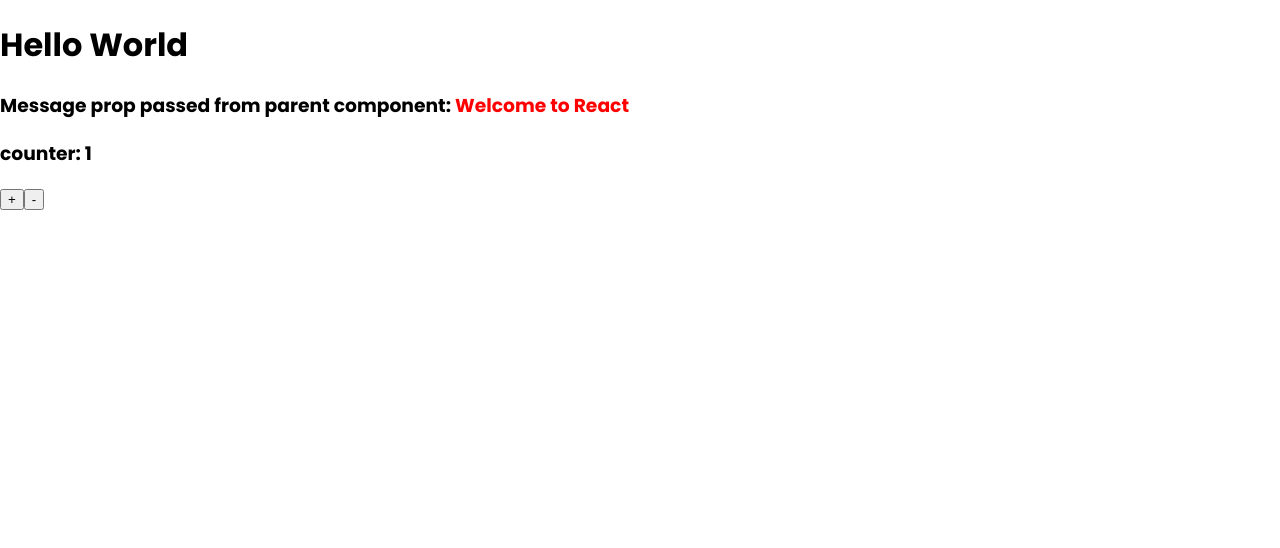
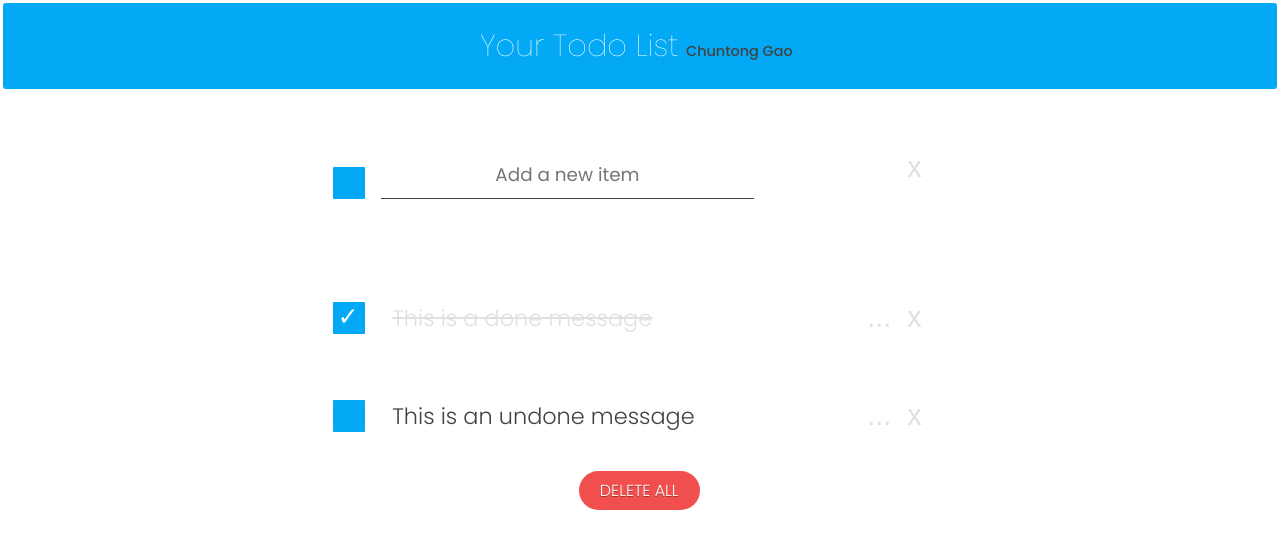
Before and after one commit to xnie0204/todo-list-react, a React (Create React App) app: page / in a window 1280 px wide. Shown: the top 548 px of the page. Built offline with nearby package versions, Linux system fonts and the light colour scheme.

Commit message:
finish all components

```diff
--- a/src/App.tsx
+++ b/src/App.tsx
@@ -1,13 +1,24 @@
 import React from 'react';
 
-import ChildComponent from './ChildComponent';
+import TodoList from './components/TodoList';
 
 const App: React.FC = (): JSX.Element => {
+    const header = (
+        <div className="title-div">
+            <span className="title">
+                <a href="#">Your Todo List</a>
+            </span>
+            <span className="author">
+                <a href="https://cgao.info">&nbsp; Chuntong Gao &nbsp;</a>
+            </span>
+        </div>
+    );
+
     return (
-        <React.Fragment>
-            <h1>Hello World</h1>
-            <ChildComponent message={'Welcome to React'} />
-        </React.Fragment>
+        <div className="app-container">
+            {header}
+            <TodoList />
+        </div>
     );
 };
 
--- a/src/ChildComponent.tsx
+++ /dev/null
@@ -1,28 +0,0 @@
-import React, { useState } from 'react';
-
-interface ChildComponentProps {
-    message: string;
-}
-
-const ChildComponent: React.FC<ChildComponentProps> = (
-    props: ChildComponentProps
-) => {
-    const [count, setCount] = useState(1);
-    const { message } = props;
-    const handleAdd = (): void => setCount(count + 1);
-    const handleSubtract = (): void => setCount(count - 1);
-
-    return (
-        <div>
-            <h3>
-                Message prop passed from parent component:{' '}
-                <span style={{ color: 'red' }}>{message}</span>
-            </h3>
-            <h3>counter: {count}</h3>
-            <button onClick={handleAdd}>+</button>
-            <button onClick={handleSubtract}>-</button>
-        </div>
-    );
-};
-
-export default ChildComponent;
--- /dev/null
+++ b/src/components/NewItemForm.tsx
@@ -0,0 +1,94 @@
+import React, { useRef, useState } from 'react';
+import { useDispatch } from 'react-redux';
+
+import { addItem, toggleAllItems } from '../redux/actions';
+
+const NewItemForm = (): JSX.Element => {
+    const dispatch = useDispatch();
+    const [input, setInput] = useState('');
+    const [typing, setTyping] = useState(false);
+    const createItemFormRef = useRef<HTMLFormElement>(null);
+
+    const dispatchAddItemAction = (): void => {
+        dispatch(addItem(input));
+    };
+
+    const dispatchToggleAllItemsAction = (): void => {
+        dispatch(toggleAllItems());
+    };
+
+    const clearForm = (): void => {
+        setInput('');
+        setTyping(false);
+        if (createItemFormRef.current) {
+            createItemFormRef.current.reset();
+        }
+    };
+
+    // handle submit event for createItemForm element
+    const handleSubmit = (e: React.FormEvent<HTMLFormElement>): void => {
+        e.preventDefault();
+        dispatchAddItemAction();
+        clearForm();
+    };
+
+    // handle focus event for the input element inside createItemForm element
+    const handleFocus = (): void => {
+        setTyping(true);
+    };
+
+    // handle change event for the input element inside createItemForm element
+    const handleChange = (e: React.ChangeEvent<HTMLInputElement>): void => {
+        setInput(e.target.value);
+    };
+
+    // handle focusout event for the input element inside createItemForm element
+    const handleFocusOut = (): void => {
+        if (!input) {
+            setTyping(false);
+        }
+    };
+
+    const toggleAllItemsButton = (
+        <input
+            id="toggle-all-items-button"
+            type="checkbox"
+            onClick={dispatchToggleAllItemsAction}
+        />
+    );
+
+    const createItemForm = (
+        <form id="create-item-form" ref={createItemFormRef} onSubmit={handleSubmit}>
+            <input
+                id="create-item-input"
+                type="text"
+                placeholder="Add a new item"
+                onFocus={handleFocus}
+                onChange={handleChange}
+                onBlur={handleFocusOut}
+                value={input}
+            />
+            {typing && (
+                <button id="create-item-button" type="submit">
+                    +
+                </button>
+            )}
+        </form>
+    );
+
+    const clearFormButton = (
+        <button className="x-button" onClick={clearForm}>
+            x
+        </button>
+    );
+
+    return (
+        <React.Fragment>
+            {toggleAllItemsButton}
+            {createItemForm}
+            {clearFormButton}
+        </React.Fragment>
+    );
+};
+
+export default NewItemForm;
--- a/src/components/TodoItemDetails.tsx
+++ b/src/components/TodoItemDetails.tsx
@@ -19,7 +19,7 @@ const TodoItemDetails: React.FC<TodoItemDetailsProps> = (
         <React.Fragment>
             <li style={style}>Created on: &nbsp; {formatDate(createdOn)}</li>
             {done && (
-                <li style={style}>Read on: &nbsp; {formatDate(doneOn as Date)}</li>
+                <li style={style}>Done on: &nbsp; {formatDate(doneOn as Date)}</li>
             )}
             <li style={style}>Updated on: &nbsp; {formatDate(updatedOn)}</li>
         </React.Fragment>
--- a/src/components/TodoList.tsx
+++ b/src/components/TodoList.tsx
@@ -4,9 +4,10 @@ import { useDispatch, useSelector } from 'react-redux';
 import { deleteAllItems, toggleAllItems } from '../redux/actions';
 import { RootState } from '../redux/store';
 import { TodoItemType } from '../redux/types';
+import NewItemForm from './NewItemForm';
 import TodoItem from './TodoItem';
 
-const TodoList: React.FC = () => {
+const TodoList: React.FC = (): JSX.Element => {
     const dispatch = useDispatch();
     const items: TodoItemType[] = useSelector(
         (state: RootState) => state.todoList.items
@@ -45,7 +46,7 @@ const TodoList: React.FC = () => {
         <div className="content-div">
             <div className="create-item-div">
                 {items.length > 0 && toggleAllItemsButton}
-                {/* <NewMessageForm /> */}
+                <NewItemForm />
             </div>
             <div className="item-list-div">
                 <br />
```
